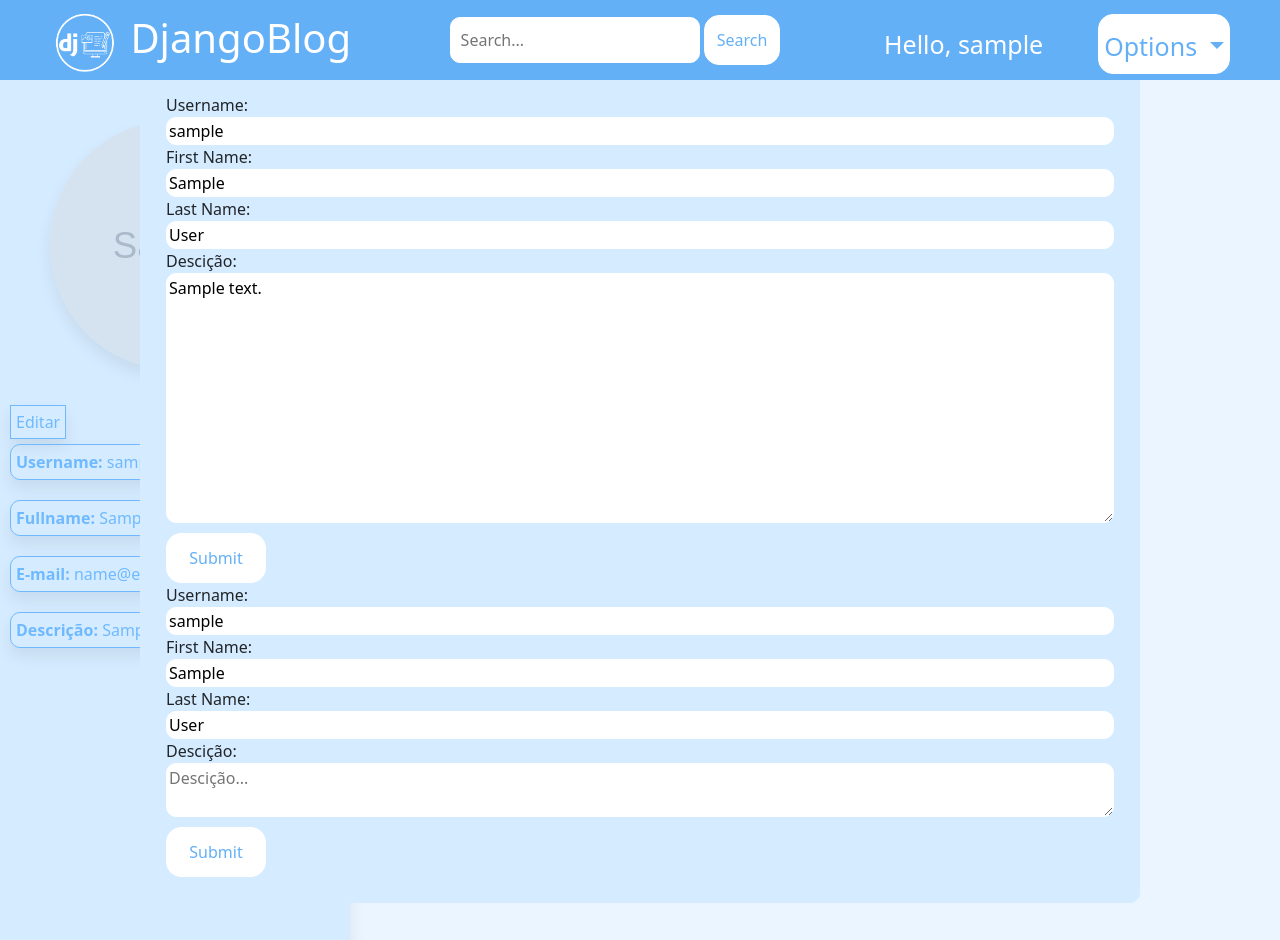
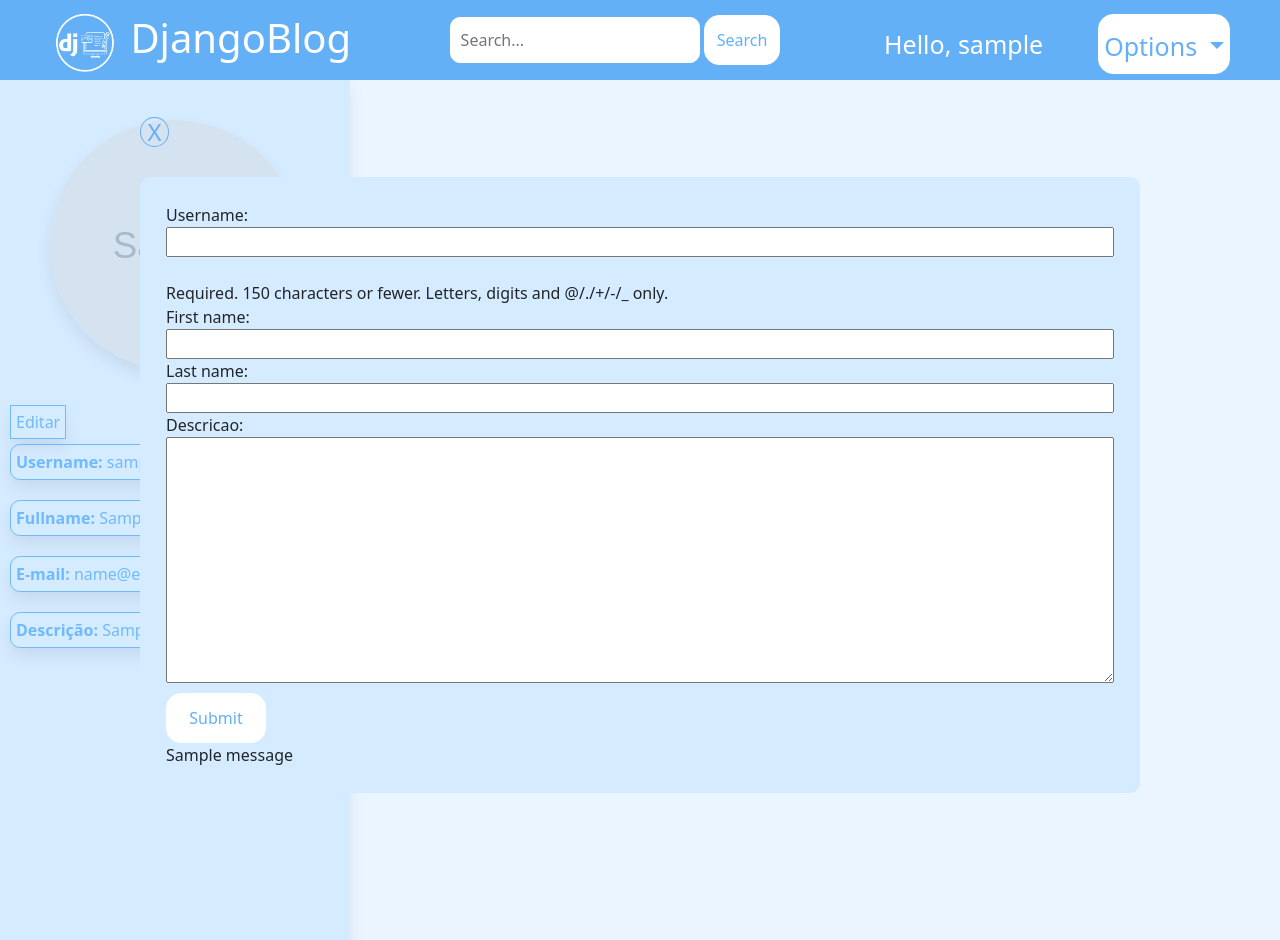
Before and after one commit to AndredeQueirozPatrinicola/blog_django, a Django app: page /perfil/1/editar-perfil in a window 1280 px wide. Run offline with Django 4.2, Linux system fonts and the light colour scheme; a user stored in the database is signed in; tables that the repository leaves empty hold one stand-in row (values such as "Sample post"); grey boxes marked "Sample" are stand-in pictures; one stand-in notice (Sample message) is shown.

Commit message:
melhora update infos perfil

```diff
--- a/core/forms.py
+++ b/core/forms.py
@@ -1,4 +1,4 @@
-from dataclasses import field
+
 from django import forms
 from django.forms import ModelForm, widgets
 from django.contrib.auth.models import User
@@ -50,5 +50,15 @@
 
 class EditPerfilForm(ModelForm):
     class Meta:
-        models = Person
-        fields = ['user', 'imagem', 'descricao']
+        model = Person
+        fields = ['user', 'descricao']
+        widgets = {
+            'user' : forms.Textarea(attrs={'id':'user'})
+        }
+        labels = {'user':''}
+
+
+class UpdateUserForm(ModelForm):
+    class Meta:
+        model = User
+        fields = ['username', 'first_name', 'last_name']
--- a/core/views.py
+++ b/core/views.py
@@ -1,3 +1,4 @@
+from collections import UserString
 from multiprocessing import context
 import re
 from django.shortcuts import redirect, render
@@ -8,7 +9,7 @@
 from django.contrib.auth.models import User
 
 
-from .forms import CreateUserForm, EditPerfilForm, SubmitCategoriaForm, SubmitPostForm
+from .forms import CreateUserForm, EditPerfilForm, SubmitCategoriaForm, SubmitPostForm, UpdateUserForm
 from .models import Categorias, Person, Posts
 from .utils import auto_login
 
@@ -104,29 +105,41 @@
 
 @login_required(login_url="/")
 def editar_perfil(request, id_user):
-    userconf = User.objects.filter(id=id_user).values('username', 'first_name', 'last_name')
-    userinfo = Person.objects.filter(user=id_user).values('user', 'imagem', 'descricao')
-    userinfo = [i for i in userinfo]
-    userinfo.append({})
+    # userconf = User.objects.filter(id=id_user).values('username', 'first_name', 'last_name')
+    # userinfo = Person.objects.filter(user=id_user).values('user', 'imagem', 'descricao')
+    # userinfo = [i for i in userinfo]
+    # userinfo.append({})
+    userconf = UpdateUserForm()
+    userinfo = EditPerfilForm()
     context = {
-        'userconf' : userconf,
-        'userinfo' : userinfo
+        'form1' : userconf,
+        'form2' : userinfo
     }
 
     return render(request, 'edit-perfil.html', context)
 
 @login_required(login_url="/")
 def submit_edicao(request, id_user):
-
-
-
+    form1 = EditPerfilForm()
+    form2 = UpdateUserForm()
+    if request.POST:
+        form1 = EditPerfilForm(request.POST, request.user)
+        form2 = UpdateUserForm(request.POST)
+        print(request.POST.get('descricao'))
+        if form1.is_valid() and form2.is_valid():
+            print('oi')
+            form1.save()
+            form2.save()
+        else:
+            messages.error(request, "Houve um problema para atualizar as informações")
+            return redirect(f'/perfil/{id_user}/editar-perfil')
 
     return redirect(f'/perfil/{id_user}')
 
 
 @login_required(login_url="/")
 def post_design(request):
-    categoria = Categorias.objects.all
+    categoria = Categorias.objects.all()
     form = SubmitPostForm()
 
     context = {
--- a/templates/edit-perfil.html
+++ b/templates/edit-perfil.html
@@ -25,41 +25,54 @@
 
                     <!-- {{ j.imagem }}<br> -->
                     <form class="d-flex flex-column" method="post" action="/perfil/{{ user.id }}/submit" id="edit-perf">
-                        {% for j in userinfo %}
+                    <!--    {% for j in userinfo %}
                         {% for i in userconf %}
                         {% csrf_token %}
 
                         <label>Username:</label>
-                        <input type="text" value="{{ i.username }}" class="input-login">
+                        <input type="text" value="{{ i.username }}" name="username" class="input-login">
 
                         <label>First Name: </label>
                         {% if i.first_name %}
-                        <input type="text" value="{{ i.first_name }}" class="input-login">
+                        <input type="text" value="{{ i.first_name }}" name="first_name" class="input-login">
                         {% else %}
-                        <input type="text" placeholder="First name..." class="input-login">
+                        <input type="text" placeholder="First name..." name="first_name" class="input-login">
                         {% endif %}
 
                         <label>Last Name:</label>
                         {% if i.last_name %}
-                        <input type="text" value="{{ i.last_name }}" class="input-login">
+                        <input type="text" value="{{ i.last_name }}" name="last_name" class="input-login">
                         {% else %}
-                        <input type="text" placeholder="Last name..." class="input-login">
+                        <input type="text" placeholder="Last name..." name="last_name" class="input-login">
                         {% endif %}
 
                         <label>Descição: </label>
                         {% if j.descricao %}
-                        <textarea type="text" value="{{ j.descricao }}"
+                        <textarea type="text" value="{{ j.descricao }}" name="descricao"
                             class="input-login hei">{{ j.descricao }}</textarea>
                         {% else %}
-                        <textarea type="text" placeholder="Descição..." class="input-login"></textarea>
+                        <textarea type="text" name='descricao' placeholder="Descição..." class="input-login"></textarea>
                         {% endif %}
+                        -->
 
-                        <button type="submit" class="login-button">Submit</button>
+                        <!-- {% endfor %}
+
+                        {% endfor %}-->
+                        {% csrf_token %}
+                            {{ form1 }}
+                            {{ form2 }}
+
+                            <button type="submit" class="login-button">Submit</button>
+
+                    </form>
+
+                    <div>
+                        {% for message in messages %}
+
+                            {{ message }}
 
                         {% endfor %}
-
-                        {% endfor %}
-                    </form>
+                    </div>
 
 
                 </div>
@@ -71,5 +84,15 @@
 
 </div>
 
+<script>
+
+    const user = '{{ user.id }}';
+    const usuario = document.getElementById('user');
+    if (usuario) {
+        usuario.value = user;
+        usuario.style.display = 'none';
+    }
+
+</script>
 
 {% endblock %}
```
Also changed, not shown: core/models.py (+4 -8 lines).
